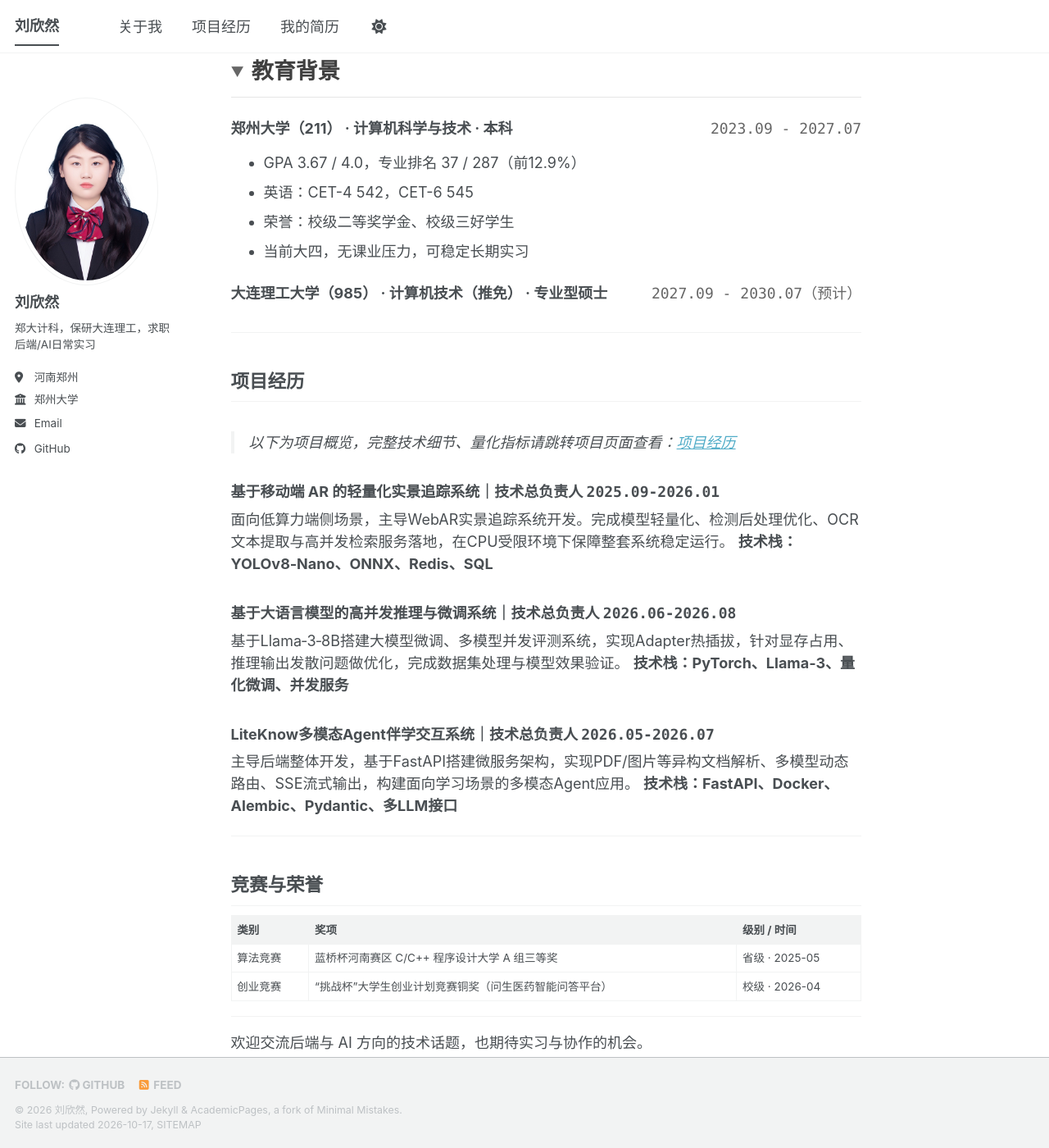
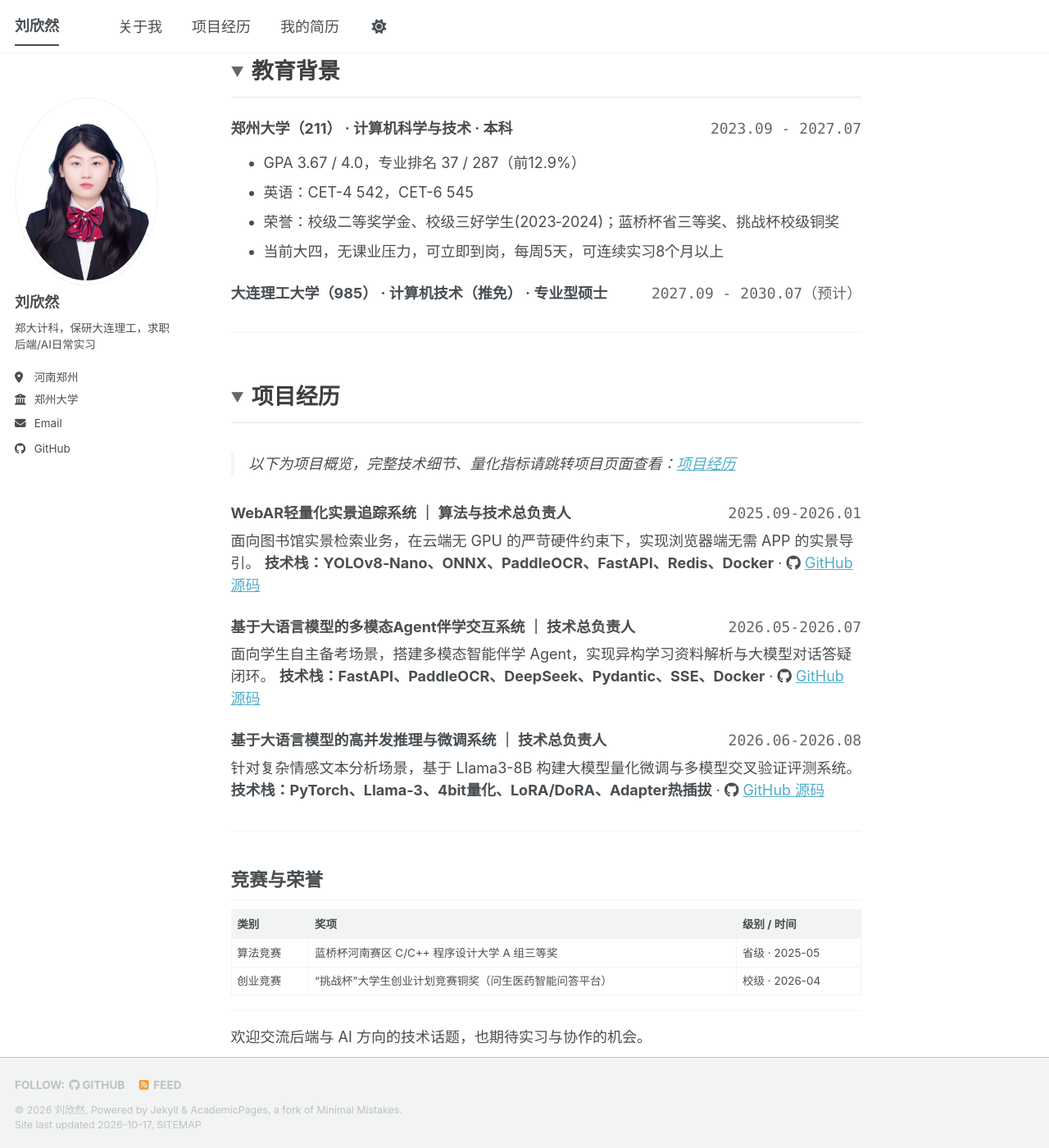
Before and after one commit to Linsensn/Linsensn.github.io, a Jekyll site: the page built from _pages/about.md, in a window 1280 px wide and 1400 px high, scrolled down 497 px. Shown: the whole window at 82% size. Built offline with Jekyll 4.4.1, drawn with Linux system fonts in a browser that asks for light colours; a style sheet for code colours, icons or effects is not loaded.

Commit message:
Update about.md

```diff
--- a/_pages/about.md
+++ b/_pages/about.md
@@ -29,8 +29,8 @@ redirect_from:
 </h3>
 - GPA 3.67 / 4.0，专业排名 37 / 287（前12.9%）
 - 英语：CET-4 542，CET-6 545
-- 荣誉：校级二等奖学金、校级三好学生
-- 当前大四，无课业压力，可稳定长期实习
+- 荣誉：校级二等奖学金、校级三好学生(2023‑2024)；蓝桥杯省三等奖、挑战杯校级铜奖
+- 当前大四，无课业压力，可立即到岗，每周5天，可连续实习8个月以上
 
 <h3 style="display: flex; justify-content: space-between; align-items: baseline; margin-top: 1.5em; margin-bottom: 0.5em;">
   <span>大连理工大学（985） · 计算机技术（推免） · 专业型硕士</span>
@@ -43,21 +43,36 @@ redirect_from:
 
 ---
 
-## 项目经历
+<details class="fold" open>
+<summary>项目经历</summary>
+
+<div markdown="1">
 
 > 以下为项目概览，完整技术细节、量化指标请跳转项目页面查看：[项目经历](/portfolio/)
 
-### 基于移动端 AR 的轻量化实景追踪系统｜技术总负责人 `2025.09‑2026.01`
-面向低算力端侧场景，主导WebAR实景追踪系统开发。完成模型轻量化、检测后处理优化、OCR文本提取与高并发检索服务落地，在CPU受限环境下保障整套系统稳定运行。
-**技术栈：YOLOv8‑Nano、ONNX、Redis、SQL**
+<h3 style="display: flex; justify-content: space-between; align-items: baseline; margin-top: 1.5em; margin-bottom: 0.5em;">
+  <span>WebAR轻量化实景追踪系统 ｜ 算法与技术总负责人</span>
+  <span style="font-weight: normal; color: #666;"><code>2025.09‑2026.01</code></span>
+</h3>
+面向图书馆实景检索业务，在云端无 GPU 的严苛硬件约束下，实现浏览器端无需 APP 的实景导引。
+**技术栈：YOLOv8‑Nano、ONNX、PaddleOCR、FastAPI、Redis、Docker** · <i class="fab fa-github"></i> [GitHub 源码](https://github.com/Linsensn/你的仓库名1)
 
-### 基于大语言模型的高并发推理与微调系统｜技术总负责人 `2026.06‑2026.08`
-基于Llama‑3‑8B搭建大模型微调、多模型并发评测系统，实现Adapter热插拔，针对显存占用、推理输出发散问题做优化，完成数据集处理与模型效果验证。
-**技术栈：PyTorch、Llama‑3、量化微调、并发服务**
+<h3 style="display: flex; justify-content: space-between; align-items: baseline; margin-top: 1.5em; margin-bottom: 0.5em;">
+  <span>基于大语言模型的多模态Agent伴学交互系统 ｜ 技术总负责人</span>
+  <span style="font-weight: normal; color: #666;"><code>2026.05‑2026.07</code></span>
+</h3>
+面向学生自主备考场景，搭建多模态智能伴学 Agent，实现异构学习资料解析与大模型对话答疑闭环。
+**技术栈：FastAPI、PaddleOCR、DeepSeek、Pydantic、SSE、Docker** · <i class="fab fa-github"></i> [GitHub 源码](https://github.com/Linsensn/你的仓库名2)
 
-### LiteKnow多模态Agent伴学交互系统｜技术总负责人 `2026.05‑2026.07`
-主导后端整体开发，基于FastAPI搭建微服务架构，实现PDF/图片等异构文档解析、多模型动态路由、SSE流式输出，构建面向学习场景的多模态Agent应用。
-**技术栈：FastAPI、Docker、Alembic、Pydantic、多LLM接口**
+<h3 style="display: flex; justify-content: space-between; align-items: baseline; margin-top: 1.5em; margin-bottom: 0.5em;">
+  <span>基于大语言模型的高并发推理与微调系统 ｜ 技术总负责人</span>
+  <span style="font-weight: normal; color: #666;"><code>2026.06‑2026.08</code></span>
+</h3>
+针对复杂情感文本分析场景，基于 Llama3-8B 构建大模型量化微调与多模型交叉验证评测系统。
+**技术栈：PyTorch、Llama‑3、4bit量化、LoRA/DoRA、Adapter热插拔** · <i class="fab fa-github"></i> [GitHub 源码](https://github.com/Linsensn/你的仓库名3)
+
+</div>
+</details>
 
 ---
 
```
